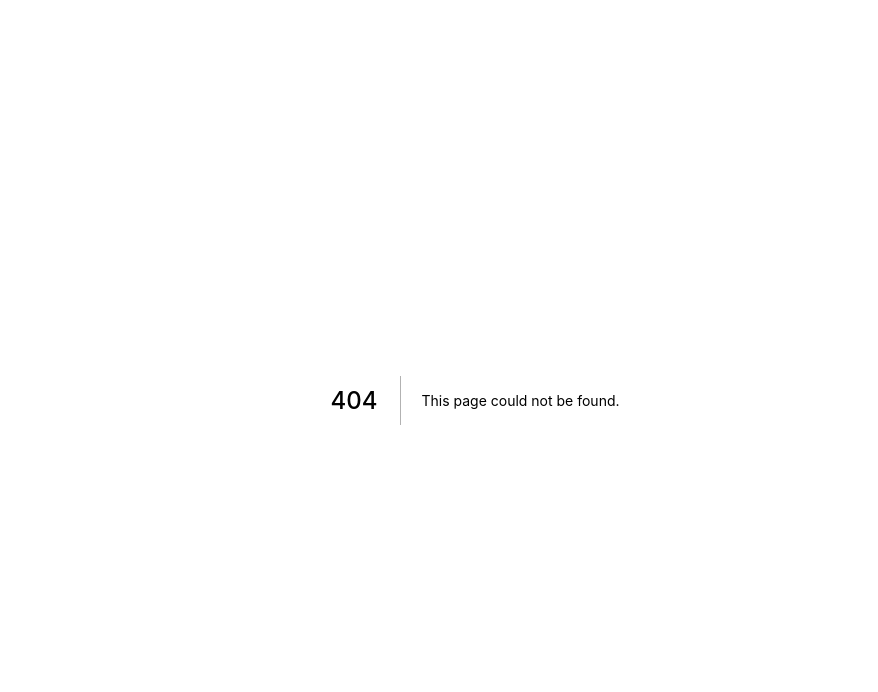
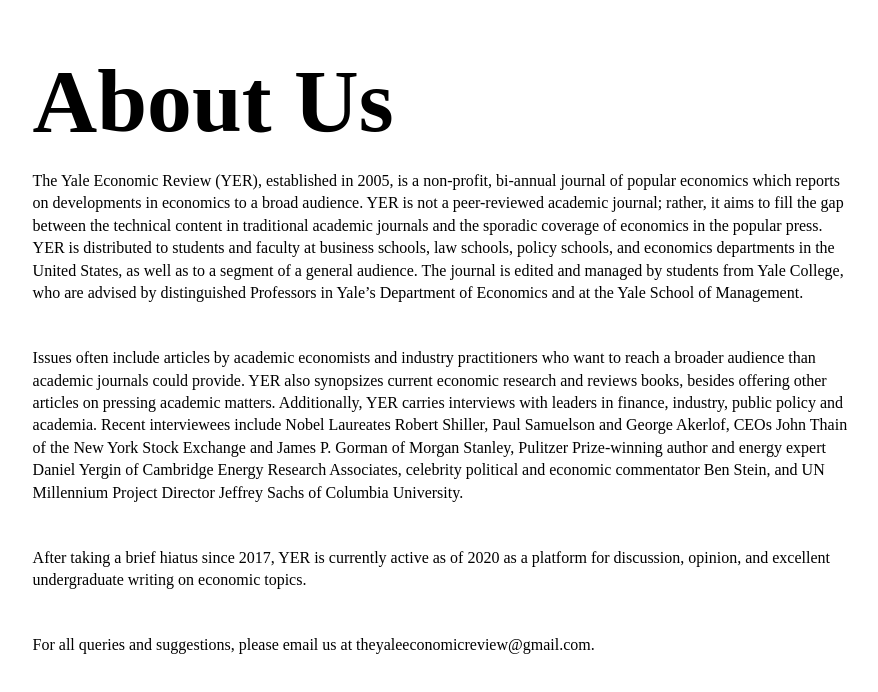
Before and after one commit to feliciachang/Yale-Economic-Review, a Next.js app: page /about in a window 1280 px wide. Before the commit this address had no page. Shown: the top 692 px of the page, without its empty margins (165-1043 px from the left). Built offline with nearby package versions, Linux system fonts and the light colour scheme.

Commit message:
static pages

```diff
--- a/src/App.css
+++ b/src/App.css
@@ -100,11 +100,12 @@
 
 .footer-container {
   height: 220px;
-  background-color: #0f4d92;
+  background-color: rgb(240, 240, 240);
   bottom: 0px;
   left: 0px;
   right: 0px;
 }
+
 .footer {
   display: flex;
   justify-content: space-around;
--- a/src/App.js
+++ b/src/App.js
@@ -11,6 +11,9 @@
 import SubPages from "./pages/subpages";
 import Content from "./components/content";
 import Mag from "./pages/mag";
+import About from "./pages/about";
+import Team from "./pages/team";
+import Submit from "./pages/submit";
 
 // import { useEffect }
 
@@ -23,6 +26,9 @@
         <Route path="/subpages" exact component={SubPages} />
         <Route path="/content/:id" exact component={Content} />
         <Route path="/mag" exact component={Mag} />
+        <Route path="/about" exact component={About} />
+        <Route path="/team" exact component={Team} />
+        <Route path="/submit" exact component={Submit} />
       </Router>
       <Footer />
     </div>
--- a/src/components/footer.js
+++ b/src/components/footer.js
@@ -1,6 +1,6 @@
 import React from "react";
 import "../App.css";
-import logo from "../logo.svg";
+import logo from "../yer.svg";
 
 const Footer = () => {
   return (
--- /dev/null
+++ b/src/pages/about.js
@@ -0,0 +1,53 @@
+import React from "react";
+
+const About = () => {
+  return (
+    <div style={{ marginLeft: "15%", marginRight: "20%", marginBottom: "10%" }}>
+      <div style={{ fontSize: "7vw", fontWeight: "bold", paddingTop: "5%" }}>
+        About Us
+      </div>
+      <br />
+      <div style={{ lineHeight: "1.4rem", marginBottom: "3%" }}>
+        The Yale Economic Review (YER), established in 2005, is a non-profit,
+        bi-annual journal of popular economics which reports on developments in
+        economics to a broad audience. YER is not a peer-reviewed academic
+        journal; rather, it aims to fill the gap between the technical content
+        in traditional academic journals and the sporadic coverage of economics
+        in the popular press. YER is distributed to students and faculty at
+        business schools, law schools, policy schools, and economics departments
+        in the United States, as well as to a segment of a general audience. The
+        journal is edited and managed by students from Yale College, who are
+        advised by distinguished Professors in Yale’s Department of Economics
+        and at the Yale School of Management.
+      </div>
+      <br />
+      <div style={{ lineHeight: "1.4rem", marginBottom: "3%" }}>
+        Issues often include articles by academic economists and industry
+        practitioners who want to reach a broader audience than academic
+        journals could provide. YER also synopsizes current economic research
+        and reviews books, besides offering other articles on pressing academic
+        matters. Additionally, YER carries interviews with leaders in finance,
+        industry, public policy and academia. Recent interviewees include Nobel
+        Laureates Robert Shiller, Paul Samuelson and George Akerlof, CEOs John
+        Thain of the New York Stock Exchange and James P. Gorman of Morgan
+        Stanley, Pulitzer Prize-winning author and energy expert Daniel Yergin
+        of Cambridge Energy Research Associates, celebrity political and
+        economic commentator Ben Stein, and UN Millennium Project Director
+        Jeffrey Sachs of Columbia University.
+      </div>
+      <br />
+      <div style={{ lineHeight: "1.4rem", marginBottom: "3%" }}>
+        After taking a brief hiatus since 2017, YER is currently active as of
+        2020 as a platform for discussion, opinion, and excellent undergraduate
+        writing on economic topics.
+      </div>
+      <br />
+      <div style={{ lineHeight: "1.4rem", marginBottom: "3%" }}>
+        For all queries and suggestions, please email us at
+        theyaleeconomicreview@gmail.com.
+      </div>
+    </div>
+  );
+};
+
+export default About;
--- a/src/pages/home.js
+++ b/src/pages/home.js
@@ -47,6 +47,7 @@
               color: "#fff",
               opacity: "100%",
               paddingRight: "20%",
+              cursor: "pointer",
             }}
           >
             <div
@@ -126,6 +127,7 @@
                 gridColumnStart: i + 1,
                 gridColumnEnd: i + 2,
                 backgroundColor: "rgb(240, 240, 240)",
+                cursor: "pointer",
               }}
             >
               <div className="small-img">
```
Also changed, not shown: src/navbar.js (+4 -4 lines), src/pages/submit.js (added, +40 -0 lines), src/pages/subpages.js (+41 -20 lines), src/pages/team.js (added, +60 -0 lines).
